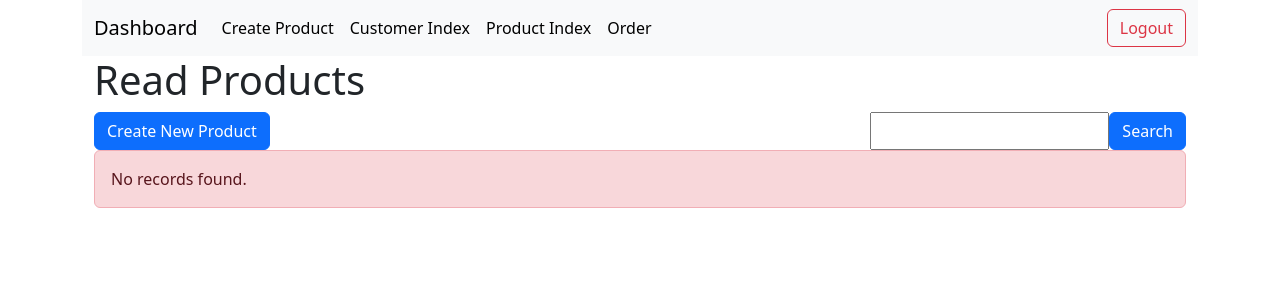
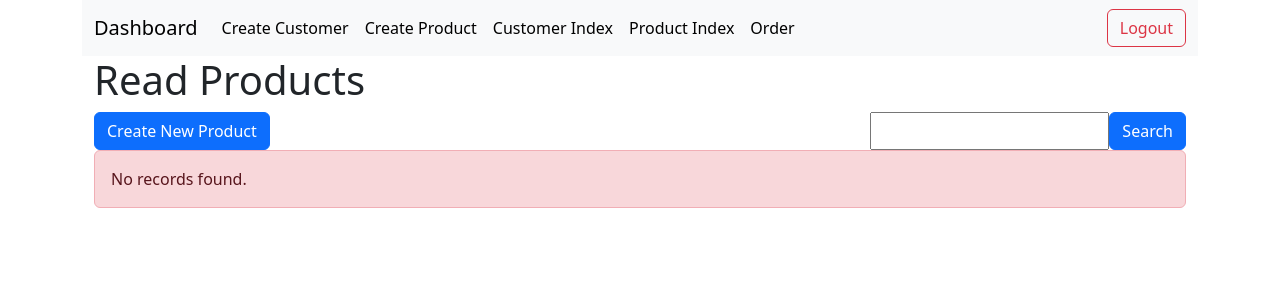
Before and after one commit to Chewvy/web, a PHP site: page /product_index.php in a window 1280 px wide. Shown: the top 300 px of the page. Run offline with PHP 8.4, Linux system fonts and the light colour scheme; data that the repository does not hold is empty.

Commit message:
added create customer file into the navbar

```diff
--- a/project/navbar.php
+++ b/project/navbar.php
@@ -29,6 +29,10 @@
                 <div class="collapse navbar-collapse" id="navbarSupportedContent">
                     <ul class="navbar-nav me-auto mb-2 mb-lg-0">
                         <li class="nav-item">
+                            <a class="nav-link active" aria-current="page" href="create_customer.php">Create
+                                Customer</a>
+                        </li>
+                        <li class="nav-item">
                             <a class="nav-link active" aria-current="page" href="create_product.php">Create Product</a>
                         </li>
                         <li class="nav-item">
```
